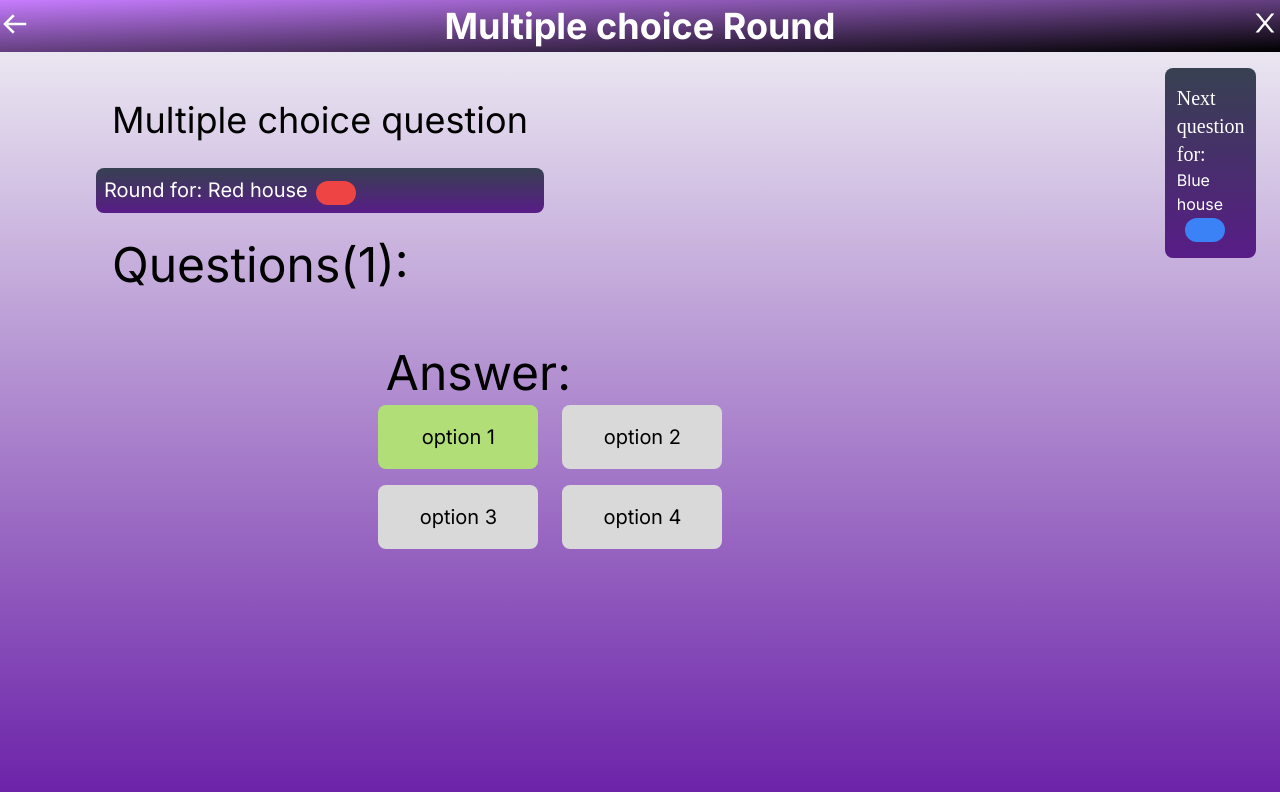
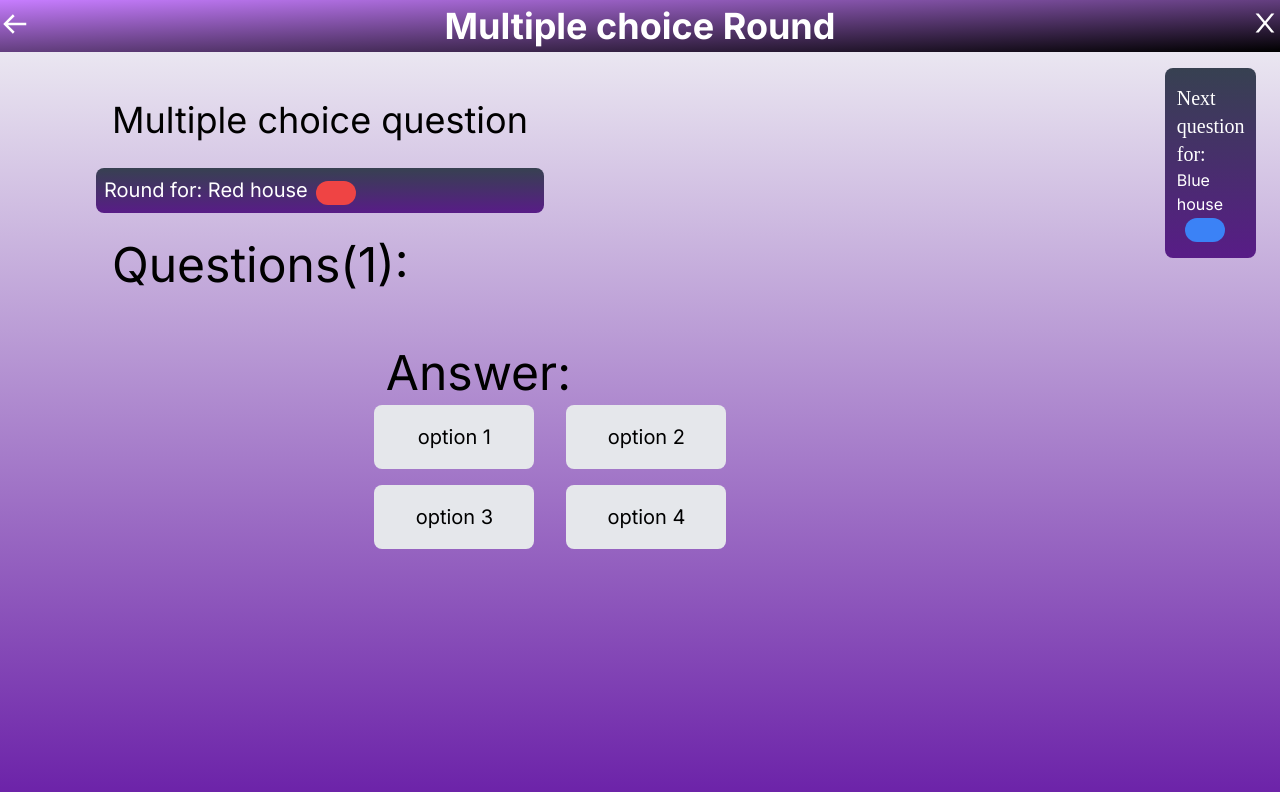
Before and after one commit to cdyniranjan7321/Quiz_App_Project_in_React_Js, a Next.js app: page /multiplechoice in a window 1280 px wide. Shown: the top 792 px of the page. Built offline with nearby package versions, Linux system fonts and the light colour scheme.

Commit message:
QA-12 created multiple choice round

```diff
--- a/src/app/multiplechoice/page.tsx
+++ b/src/app/multiplechoice/page.tsx
@@ -1,69 +1,123 @@
-import React from 'react';
-import { BiArrowBack as BackArrow } from "react-icons/bi";
-import { AiOutlineClose } from 'react-icons/ai';
+'use client'
+import React, { useState } from 'react' //The 'useState' hook is used to manage the state of the selected option.
+import { BiArrowBack as BackArrow } from 'react-icons/bi'
+import { AiOutlineClose } from 'react-icons/ai'
 
 const MultipleChoice = () => {
-  const isAnswerCorrect = true; // Replace with your answer correctness logic
+  const [selectedOption, setSelectedOption] = useState(null)
+
+  const handleOptionClick = (optionIndex: any) => {
+    //The 'handleOptionClick' function is call when an option is clicked and updates the selected option state.
+    setSelectedOption(optionIndex)
+  }
+
+  const isAnswerCorrect = (optionIndex: Number) => {
+    //The 'isAnswerCorrect' function determines whether the selected option is coorect.You may need to replace this with your own logic.
+    // Replace this with your answer correctness logic
+    return optionIndex === 1 // Assuming option 1 is the correct answer
+  }
 
   return (
-    <div className="h-screen w-screen overflow-hidden flex bg-gray-900 bg-gradient-to-b from-gray-100 to-purple-800">
-      {/* starting navbar and main page */}
-      <div className="flex flex-col w-full">
-        {/* start navbar */}
-        <div className="bg-gradient-to-br from-[#C77DFF] to-[#000000] h-14 w-full flex justify-between items-center">
-          <div className="text-white-300 text-gray-200 text-bold text-4xl">
-            <button className="self-start">
-              <BackArrow size={30} color="#FFFFFF" />
+    <div className='h-screen w-screen overflow-hidden flex bg-gray-900 bg-gradient-to-b from-gray-100 to-purple-800'>
+      {' '}
+      {/* The component starts with a div that covers the entire screen and has a gradient background. */}
+      {/* starting navbar and main page where main component is wrapped in a flex container with a vertical column layout.*/}
+      <div className='flex flex-col w-full'>
+        {/* start navbar where navbar section is defined with a gradient background and contains a back arrow button, a tittle, and a close button. */}
+        <div className='bg-gradient-to-br from-[#C77DFF] to-[#000000] h-14 w-full flex justify-between items-center'>
+          <div className='text-white-300 text-gray-200 text-bold text-4xl'>
+            <button className='self-start'>
+              <BackArrow size={30} color='#FFFFFF' />
             </button>
           </div>
-          <div className="flex justify-center items-center">
-            <span className="text-white font-bold text-4xl">Multiple choice Round</span>
+
+          <div className='flex justify-center items-center'>
+            <span className='text-white font-bold text-4xl'>
+              {' '}
+              Multiple choice Round{' '}
+            </span>
           </div>
+
           <div>
             <button>
-              <AiOutlineClose size={30} color="#FFFFFF" />
+              <AiOutlineClose size={30} color='#FFFFFF' />
             </button>
           </div>
         </div>
         {/* end navbar */}
 
         {/* starting main page */}
-        <div className="flex flex-col md:flex-row h-full">
+        <div className='flex flex-col md:flex-row h-full'>
           {/* starting first part */}
-          <div className="md:w-[70%] md:ml-24 mt-8">
-            <div className="flex flex-row justify-between">
-              <div className="flex flex-col">
-                <span className="text-4xl p-4">Multiple choice question</span>
-                <span className="bg-gray-900 bg-gradient-to-b from-gray-700 to-purple-900 text-white p-2 rounded-lg text-xl my-3">
+          <div className='md:w-[70%] md:ml-24 mt-8'>
+            <div className='flex flex-row justify-between'>
+              <div className='flex flex-col'>
+                <span className='text-4xl p-4'>Multiple choice question</span>
+                <span className='bg-gray-900 bg-gradient-to-b from-gray-700 to-purple-900 text-white p-2 rounded-lg text-xl my-3'>
                   Round for: Red house
-                  <button className="ml-2 bg-red-500 w-10 h-6 rounded-xl py-2"></button>
+                  <button className='ml-2 bg-red-500 w-10 h-6 rounded-xl py-2'></button>
                 </span>
               </div>
             </div>
-            <div className="text-5xl p-4">Questions(1):</div>
-            <div className="ml- flex justify-center">
-              <div className="text-5xl pt-11 left-0 pb-2 mr-16">Answer:</div>
+            <div className='text-5xl p-4'>Questions(1):</div>
+            <div className='ml- flex justify-center'>
+              <div className='text-5xl pt-11 left-0 pb-2 mr-16'>Answer:</div>
             </div>
-            {/* Add the four options here */}
-            <div className="ml-20 flex justify-center">
-              <div className="flex flex-col gap-4">
-                <div className="flex justify-center">
+            {/* Add the four options here  and Four buttons are displayed for the answer options. The button appearance depends on the selected option and */}
+            <div className='ml-20 flex justify-center'>
+              <div className='flex flex-col gap-4'>
+                {/*Four buttons are display for the answer options. */}
+                <div className='flex justify-center'>
                   <button
                     className={`option rounded-lg p-2 text-xl w-[10rem] h-16 ${
-                      isAnswerCorrect ? "bg-[#B1DE76]" : "bg-gray-200"
+                      selectedOption === 0
+                        ? isAnswerCorrect(selectedOption)
+                          ? 'bg-[#B1DE76]'
+                          : 'bg-[#FF0000]'
+                        : 'bg-gray-200'
                     }`}
+                    onClick={() => handleOptionClick(0)} //The 'handleOptionClick' function is called when an option button is clicked.
                   >
                     option 1
                   </button>
-                  <button className="option rounded-lg bg-gray-200 p-2 text-xl w-[10rem] h-16 ml-6" style={{ background: "#D9D9D9" }}>
+                  <div style={{ marginLeft: '2rem' }}></div>
+                  <button
+                    className={`option rounded-lg p-2 text-xl w-[10rem] h-16 ${
+                      selectedOption === 1
+                        ? isAnswerCorrect(selectedOption)
+                          ? 'bg-[#B1DE76]'
+                          : 'bg-[#FF0000]'
+                        : 'bg-gray-200'
+                    }`}
+                    onClick={() => handleOptionClick(1)}
+                  >
                     option 2
                   </button>
                 </div>
-                <div className="flex justify-center">
-                  <button className="option rounded-lg bg-gray-200 p-2 text-xl w-[10rem] h-16" style={{ background: "#D9D9D9" }}>
+                <div className='flex justify-center'>
+                  <button
+                    className={`option rounded-lg p-2 text-xl w-[10rem] h-16 ${
+                      selectedOption === 2
+                        ? isAnswerCorrect(selectedOption)
+                          ? 'bg-[#B1DE76]'
+                          : 'bg-[#FF0000]'
+                        : 'bg-gray-200'
+                    }`}
+                    onClick={() => handleOptionClick(2)}
+                  >
                     option 3
                   </button>
-                  <button className="option rounded-lg bg-gray-200 p-2 text-xl w-[10rem] h-16 ml-6" style={{ background: "#D9D9D9" }}>
+                  <div style={{ marginLeft: '2rem' }}></div>
+                  <button
+                    className={`option rounded-lg p-2 text-xl w-[10rem] h-16 ${
+                      selectedOption === 3
+                        ? isAnswerCorrect(selectedOption)
+                          ? 'bg-[#B1DE76]'
+                          : 'bg-[#FF0000]'
+                        : 'bg-gray-200'
+                    }`}
+                    onClick={() => handleOptionClick(3)}
+                  >
                     option 4
                   </button>
                 </div>
@@ -72,11 +126,14 @@ const MultipleChoice = () => {
           </div>
           {/* ending first part */}
 
-          {/* starting second part */}
-          <div className="flex flex-col w-[30%] gap-12">
-            <div className="flex flex-col items-center bg-gray-900 bg-gradient-to-b from-gray-700 to-purple-900 text-white mt-4 mr-6 rounded-lg pl-3 py-4 md:ml-60">
-              <span className="font-italiana text-xl">Next question for:</span>
-              <span>Blue house <button className="ml-2 bg-blue-500 w-10 h-6 rounded-xl py-2"></button></span>
+          {/* starting second part Where second part of the main page contains the details for next question.*/}
+          <div className='flex flex-col w-[30%] gap-12'>
+            <div className='flex flex-col items-center bg-gray-900 bg-gradient-to-b from-gray-700 to-purple-900 text-white mt-4 mr-6 rounded-lg pl-3 py-4 md:ml-60'>
+              <span className='font-italiana text-xl'>Next question for:</span>
+              <span>
+                Blue house{' '}
+                <button className='ml-2 bg-blue-500 w-10 h-6 rounded-xl py-2'></button>
+              </span>
             </div>
           </div>
           {/* ending second part */}
@@ -85,7 +142,7 @@ const MultipleChoice = () => {
       </div>
       {/* ending navbar and main page */}
     </div>
-  );
-};
+  )
+}
 
-export default MultipleChoice;
+export default MultipleChoice
```
